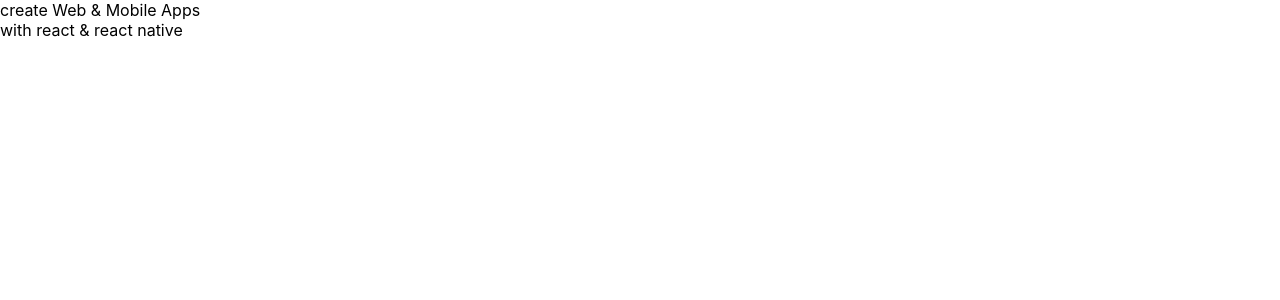
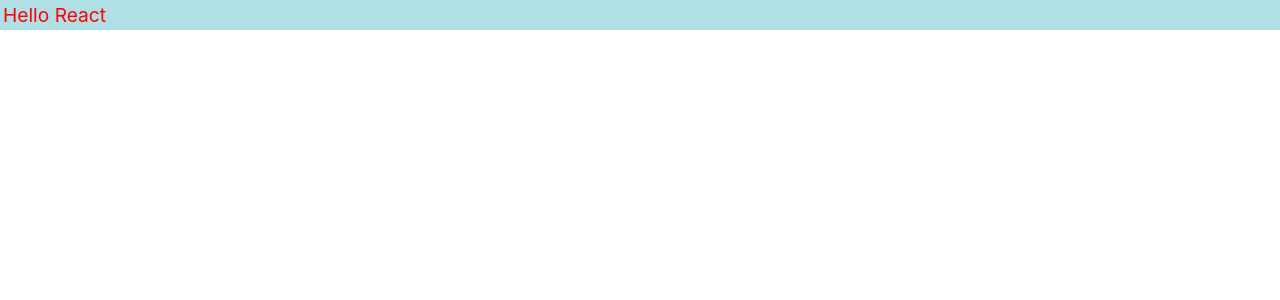
Before and after one commit to Chanonwc/app1, a React (Create React App) app: page / in a window 1280 px wide. Shown: the top 300 px of the page. Built offline with nearby package versions, Linux system fonts and the light colour scheme.

Commit message:
Update Add.js with CSS inline

```diff
--- a/src/App.js
+++ b/src/App.js
@@ -1,19 +1,15 @@
-import logo from './logo.svg';
 import './App.css';
 
 function App() {
-    let r = 'react';
-    let rn ='react native';
-    const el= (
-      <div>
-        create Web & Mobile Apps<br/>
-        with {r} & {rn}
-      </div>
-
-    );
+    const divstyle = {
+      color : 'red',
+      backgroundColor : 'powderblue',
+      fontSize : 'larger',
+      padding : '3px',
+    }
 
   return (
-    el
+    <div style={divstyle}>Hello React</div>
 
     );
   }
```
